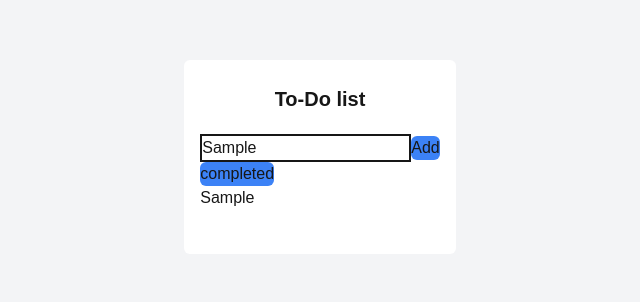
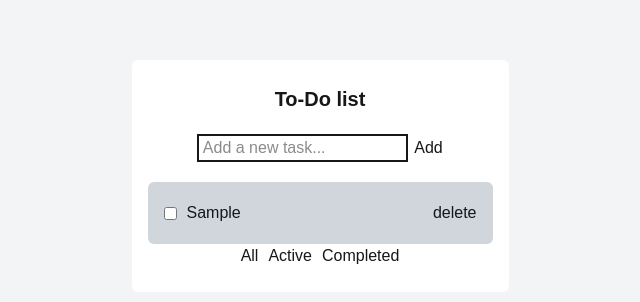
Before and after one commit to dbaasanbayar/To-do, a Next.js app: page /todo in a window 1280 px wide. Both pictures are taken after typing "Sample" into the empty fields and a click on the button "Add". Shown: the top 302 px of the page, without its empty margins (320-960 px from the left). Built offline with nearby package versions, Linux system fonts and the light colour scheme.

Commit message:
list of todo

```diff
--- a/src/app/_components/Button.jsx
+++ b/src/app/_components/Button.jsx
@@ -1,4 +1,4 @@
-export function Button ({children}){
-
-    return <button className=" rounded-[6px] bg-[#3C82F6]">{children}</button>
+export function Button(props) {
+  const { HandleOnClicK } = props;
+  return <button onClick={HandleOnClicK}>Add</button>;
 }
--- a/src/app/_components/Input.jsx
+++ b/src/app/_components/Input.jsx
@@ -1,33 +1,12 @@
-"use client";
-import {useState} from "react";
-import {Button} from "../_components/Button"
-
-export function TaskInput() {
-
-    const [tasks, setTasks] = useState([])
-    const [newtasks, setNewTasks] = useState([])
-    const HandleOnChange = (e) =>{
-        setTasks([...tasks, e.target.value]);
-        console.log("typing" , e.target.value);
-    }
-
-    return ( <div>
-        <div>
+export function Input(props) {
+  const { HandleOnChange, newTasks } = props;
+  return (
     <input
-        type="text"
-        onChange={HandleOnChange}
-        className="border-2 ">
-        </input>
-        <Button>Add</Button>
-
-        </div>
-        <Button>completed</Button>
-        {
-            tasks.map((task) => {
-                return  <div>{task}</div>
-            })
-        }
-
-    </div>)
-
+      type="text"
+      value={newTasks}
+      placeholder=" Add a new task..."
+      onChange={HandleOnChange}
+      className="border-2"
+    ></input>
+  );
 }
--- /dev/null
+++ b/src/app/_components/List.jsx
@@ -0,0 +1,13 @@
+import React from "react";
+
+export const List = (props) => {
+  return (
+    <div className="bg-gray-300 h-[62px] w-[345px] rounded-[6px] flex justify-between p-4">
+      <div className="flex items-center gap-2.5">
+        <input type="checkbox" />
+        <p>{task}</p>
+      </div>
+      <button>delete</button>
+    </div>
+  );
+};
--- a/src/app/todo/page.jsx
+++ b/src/app/todo/page.jsx
@@ -1,16 +1,67 @@
+"use client";
 
-import { TaskInput } from "../_components/Input"
+import { useState } from "react";
+import { Input } from "../_components/Input";
+import { Button } from "../_components/Button";
+import { List } from "../_components/List";
 
-export default function Home() {
+export default function Todo() {
+  const [tasks, setTasks] = useState([]);
+  const [newTasks, setNewTasks] = useState("");
+  const HandleOnChange = (e) => {
+    setNewTasks(e.target.value);
+  };
+  const HandleOnClicK = () => {
+    setTasks([...tasks, newTasks]);
+    setNewTasks("");
+  };
+
+  const handleDelete = (index) => {
+    // console.log("init", index);
+    const DeleteList = tasks.filter((task, i) => {
+      return i != index;
+    });
+    setTasks(...[newTasks]);
+  };
+
+  const handleCheck = () => {
+    console.log("check init");
+  };
 
   return (
-       <div className='flex justify-center pb-[594px] pt-15 bg-[#F3F4F6]'>
+    <div className="flex justify-center pb-[594px] pt-15 bg-[#F3F4F6]">
       <div className="flex flex-col py-6 px-4 items-center rounded-[6px] bg-[#FFF]">
         <h2 className="text-[20px] font-[600] ">To-Do list</h2>
         <div className="flex py-5 gap-1.5 ">
-            <TaskInput />
+          <input
+            type="text"
+            value={newTasks}
+            placeholder=" Add a new task..."
+            onChange={HandleOnChange}
+            className="border-2"
+          ></input>
+          <Button HandleOnClicK={HandleOnClicK} />
+        </div>
+        <div className="flex gap-3 flex-col">
+          {tasks.map((task, index) => {
+            return (
+              <div className="bg-gray-300 h-[62px] w-[345px] rounded-[6px] flex justify-between p-4">
+                <div className="flex items-center gap-2.5">
+                  <input type="checkbox" onChange={handleCheck} />
+                  <p key={index}>{task}</p>
+                </div>
+                <button onClick={() => handleDelete(index)}>delete</button>
+              </div>
+            );
+          })}
+        </div>
+
+        <div className="flex gap-2.5 ">
+          <button>All</button>
+          <button>Active</button>
+          <button>Completed</button>
         </div>
       </div>
     </div>
-    )
+  );
 }
```
Lines whose indentation alone changed are shown as unchanged.
